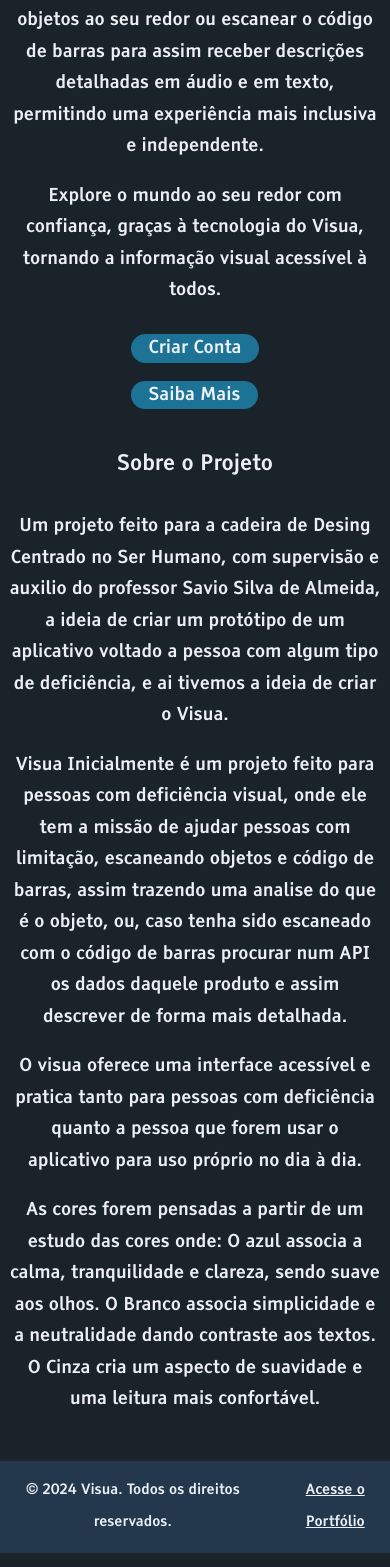
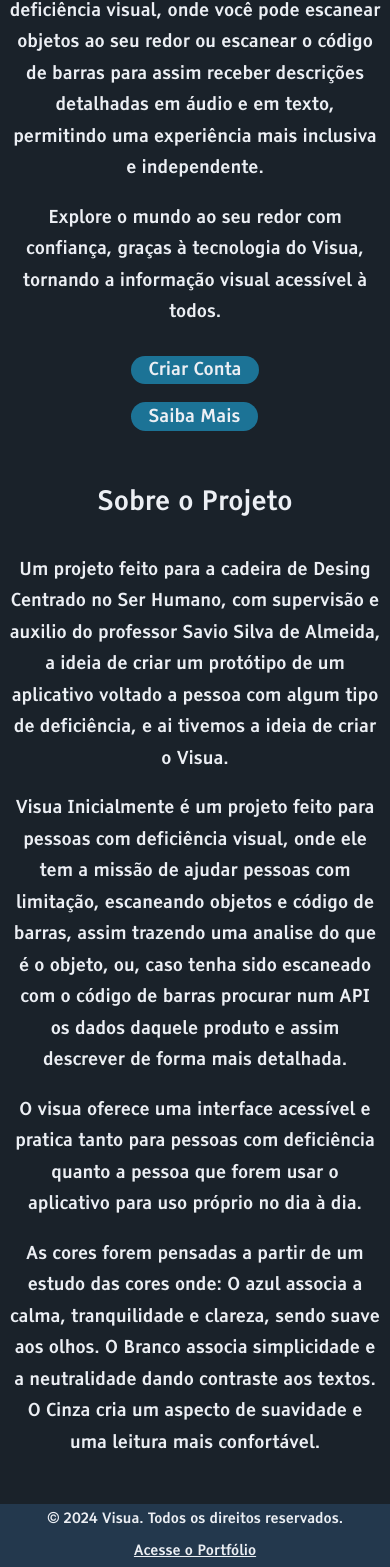
Before and after one commit to Visua-inc/Visua-Web, a React (Vite) app: page / in a window 390 px wide. Shown: the part 309-1876 px from the top of the page. Built offline with nearby package versions, Linux system fonts and the light colour scheme.

Commit message:
layout fix / minor changes

```diff
--- a/src/components/layout/index.jsx
+++ b/src/components/layout/index.jsx
@@ -110,7 +110,7 @@ export default function Layout({ children }) {
         <p>© 2024 Visua. Todos os direitos reservados.</p>
         <p>
           <a
-            href='https://github.com/seu-repositorio'
+            href='https://glowing-meringue-3f4688.netlify.app'
             target='_blank'
             rel='noopener noreferrer'
           >
--- a/src/components/layout/index.module.css
+++ b/src/components/layout/index.module.css
@@ -120,13 +120,13 @@
 }
 
 .footer {
+  display: flex;
+  flex-direction: row;
+  justify-content: center;
   width: 100%;
-  /* padding: 1em; */
   background-color: #23384d;
   color: #eceff4;
   text-align: center;
-  display: flex;
-  justify-content: center;
   gap: 15px;
 
   a {
@@ -139,7 +139,6 @@
 
 @media (max-width: 768px) {
   .header {
-
     .SeparatorHeader {
 
       img{
@@ -155,18 +154,31 @@
         display: flex;
         justify-content: center;
       }
+    }
+  }
 
-      .footer {
-        flex-direction: column;
-        gap: 0;
-        padding: .5em;
-      }
+  .footer {
+    flex-direction: column;
+    gap: 0;
+    p {
+      margin: 0;
     }
   }
 }
 
 @media (max-width: 480px) {
+  .header {
+    .SeparatorHeader {
+      img{
+        width: 85px;
+        height: 85px;
+      }
+    }
+  }
   .footer {
     font-size: 0.8em;
+    p {
+      margin: 0;
+    }
   }
 }
--- a/src/pages/history/index.jsx
+++ b/src/pages/history/index.jsx
@@ -33,7 +33,7 @@ export default function History() {
                       <div className={styles.loadingContainer}>
                         <Loading />
                       </div>
-                    )}{' '}
+                    )}
                     <img
                       className={styles.preview}
                       src={item.imagem}
--- a/src/pages/history/index.module.css
+++ b/src/pages/history/index.module.css
@@ -14,7 +14,6 @@
       grid-template-columns: repeat(5, 1fr);
       grid-gap: 2em;
       padding: 1em;
-  }
 
       .entry {
           display: flex;
@@ -37,6 +36,15 @@
           color: #eceff4;
           text-decoration: none;
 
+            .loadingContainer{
+              width: 259px;
+              height: 145px;
+              display: flex;
+              align-items: center;
+              justify-content: center;
+              background: #23384d;
+            }
+
             .preview {
               background: #23384d;
               border-radius: 0.3em;
@@ -52,19 +60,11 @@
           border-color: #1c7396;
           transition: 0.2s;
       }
+  }
 
   img {
       width: 259px;
       height: 145px;
-  }
-
-  .loadingContainer{
-      width: 259px;
-      height: 145px;
-      display: flex;
-      align-items: center;
-      justify-content: center;
-      background: #23384d;
   }
 
   @media (max-width: 1600px) {
@@ -93,11 +93,11 @@
       .gridContainer {
           display: grid;
           grid-template-columns: 1fr;
-      }
 
           .entry {
             height: fit-content;
             width: 90%;
+        }
       }
 
       img {
@@ -108,9 +108,11 @@
   }
 
   @media (max-width: 480px) {
+      .gridContainer {
         .entry {
             height: fit-content;
             width: 80%;
+        }
       }
 
       img {
--- a/src/pages/home/index.module.css
+++ b/src/pages/home/index.module.css
@@ -4,7 +4,6 @@
 
     display: grid;
     grid-template-columns: repeat(3,1fr);
-}
 
     .content{
         grid-column: 2;
@@ -13,7 +12,6 @@
         align-items: center;
         justify-content: center;
         text-align: center;
-}
 
         .title{
             margin-bottom: 1em;
@@ -36,79 +34,10 @@
                 padding: 0.3em 1em;
             }
 
-}
-
-.about{
-    padding-bottom: 2em;
-}
-
-.section {
-    width: 100%;
-    min-height: 70vh;
-    display: grid;
-    grid-template-columns: repeat(3, 1fr);
-}
-
-.content {
-    grid-column: 2;
-    display: flex;
-    flex-direction: column;
-    align-items: center;
-    justify-content: center;
-    text-align: center;
-}
-
-.title {
-    margin-bottom: 1em;
-    font-size: 2em;
-    font-weight: 500;
-}
-
-.text {
-    margin: 0.5em;
-}
-
-.buttonDiv {
-    margin-top: 1em;
-    display: flex;
-    gap: 2em;
-    justify-content: center;
-
             a {
                 text-decoration: none;
             }
-}
 
-.hButton {
-    padding: 0.3em 1em;
-}
-
-.about {
-    padding-bottom: 2em;
-}
-
-@media (max-width: 1024px) {
-    .section {
-        grid-template-columns: repeat(2, 1fr);
-    }
-
-    .content {
-        grid-column: 1 / -1;
-    }
-}
-
-@media (max-width: 768px) {
-    .section {
-        grid-template-columns: 1fr;
-    }
-
-    .content {
-        grid-column: 1;
-    }
-
-    .title {
-        font-size: 1.5em;
-    }
         }
 
         @media (max-width: 480px) {
@@ -121,3 +50,33 @@
                 gap: 1em;
             }
         }
+    }
+}
+
+.about{
+    padding-bottom: 2em;
+}
+
+@media (max-width: 1024px) {
+    .section {
+        grid-template-columns: repeat(2, 1fr);
+
+        .content {
+            grid-column: 1 / -1;
+        }
+    }
+}
+
+@media (max-width: 768px) {
+    .section {
+        grid-template-columns: 1fr;
+
+        .content {
+            grid-column: 1;
+
+            .title {
+                font-size: 1.5em;
+            }
+        }
+    }
+}
```
Also changed, not shown: 1 other file (tests, documents, lock files or other folders). Lines whose indentation alone changed are shown as unchanged.
